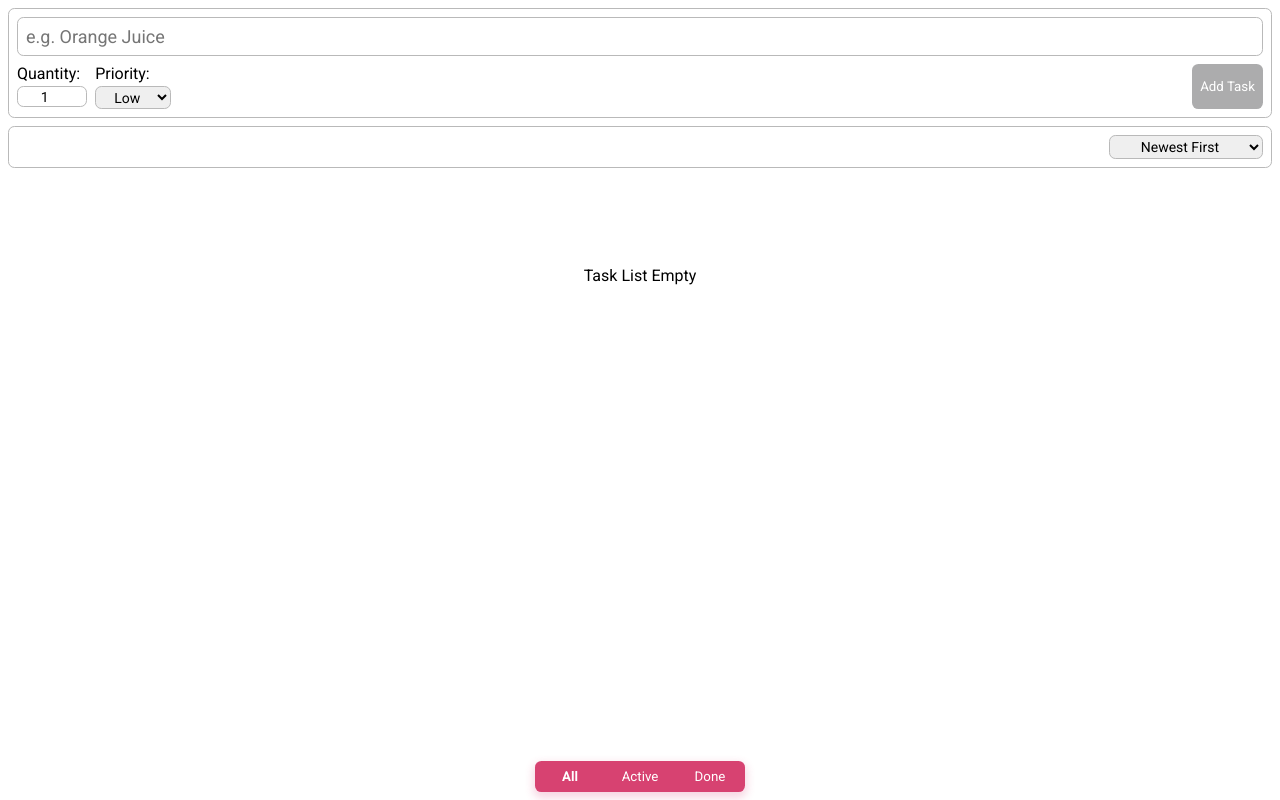
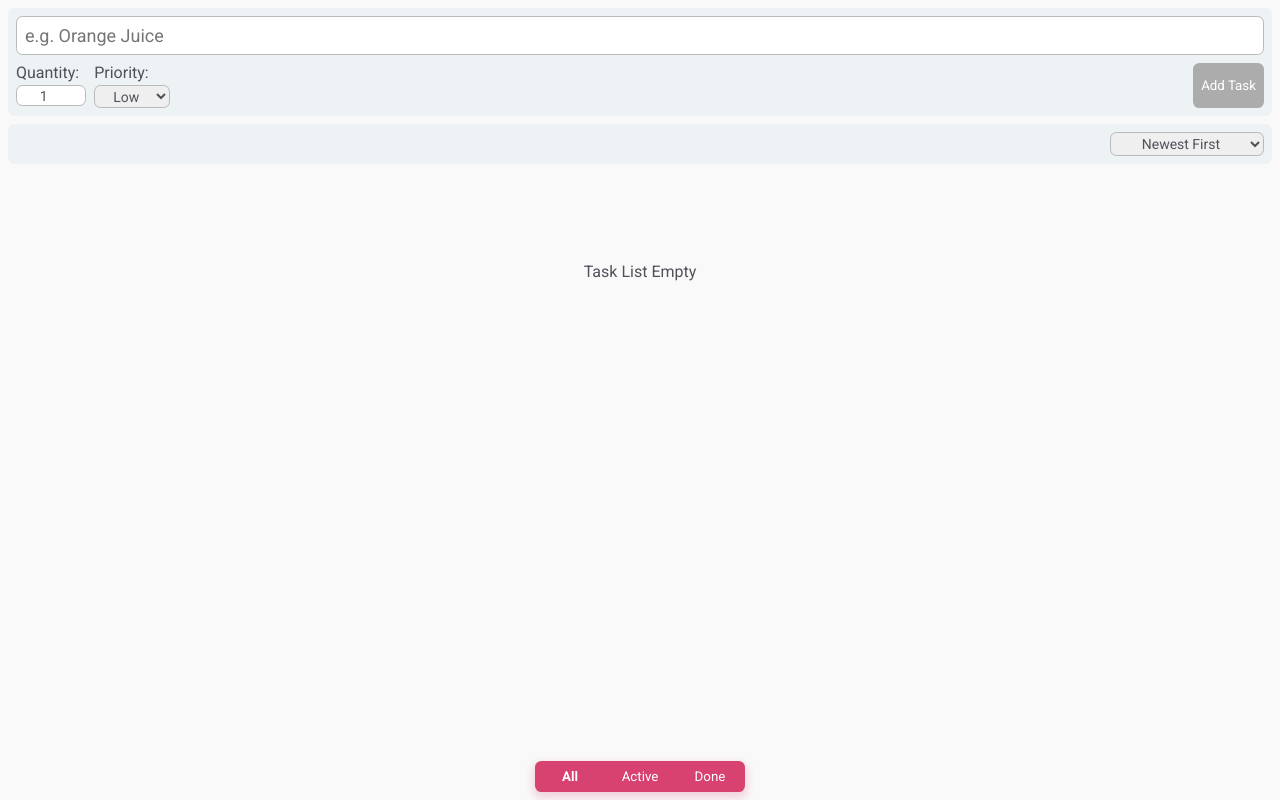
Before and after one commit to dejanpls/pocketlist, a React (Vite) app: page / in a window 1280 px wide. Built offline with nearby package versions, Linux system fonts and the light colour scheme.

Commit message:
style: task list items

```diff
--- a/src/styles/form.css
+++ b/src/styles/form.css
@@ -1,10 +1,11 @@
 form {
-  border: 1px solid rgb(185, 185, 185);
+  /* border: 1px solid rgb(185, 185, 185); */
   border-radius: 0.4rem;
   padding: 0.5rem;
   display: flex;
   flex-direction: column;
   gap: 0.5rem;
+  background-color: #edf2f4;
 }
 
 .main-input-container input {
--- a/src/styles/sortDropdown.css
+++ b/src/styles/sortDropdown.css
@@ -1,5 +1,6 @@
 .options-container {
-  border: 1px solid rgb(185, 185, 185);
+  /* border: 1px solid rgb(185, 185, 185); */
+  background-color: #edf2f4;
   border-radius: 0.4rem;
   padding: 0.5rem;
   display: flex;
--- a/src/styles/styles.css
+++ b/src/styles/styles.css
@@ -5,6 +5,11 @@
   margin: 0;
   box-sizing: border-box;
   font-family: "Roboto", sans-serif;
+  color: #50515a;
+}
+
+body {
+  background-color: rgb(249, 249, 249);
 }
 
 div#root {
--- a/src/styles/taskList.css
+++ b/src/styles/taskList.css
@@ -8,8 +8,9 @@
   display: flex;
   flex-direction: column;
   padding: 0.5rem;
-  border: 1px solid rgb(185, 185, 185);
   border-radius: 0.4rem;
+  background-color: #edf2f4;
+  box-shadow: rgba(149, 157, 165, 0.2) 0px 8px 24px;
 }
 
 .listItem .primary-container {
```
